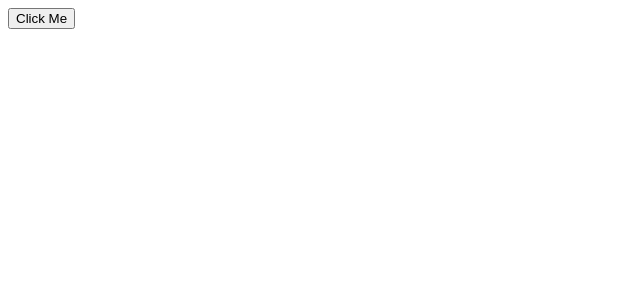
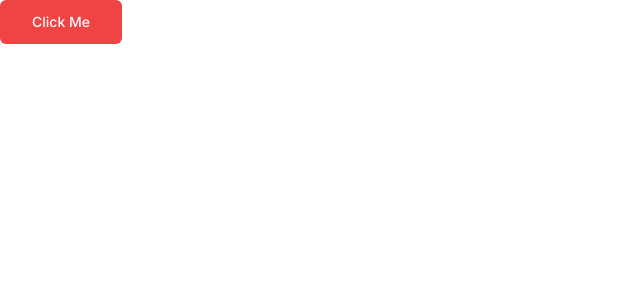
Before and after one commit to walishahidadnan/SaaS-project, a Next.js app in the folder my-app/: page / in a window 1280 px wide. Shown: the top 300 px of the page, without its empty margins (0-640 px from the left). Built offline with nearby package versions, Linux system fonts and the light colour scheme.

Commit message:
seting up

```diff
--- /dev/null
+++ b/my-app/app/layout.tsx
@@ -0,0 +1,22 @@
+import type { Metadata } from 'next'
+import { Inter } from 'next/font/google'
+import './globals.css'
+
+const inter = Inter({ subsets: ['latin'] })
+
+export const metadata: Metadata = {
+  title: 'AI Boom',
+  description: 'SaaS Project',
+}
+
+export default function RootLayout({
+  children,
+}: {
+  children: React.ReactNode
+}) {
+  return (
+    <html lang="en">
+      <body className={inter.className}>{children}</body>
+    </html>
+  )
+}
```
